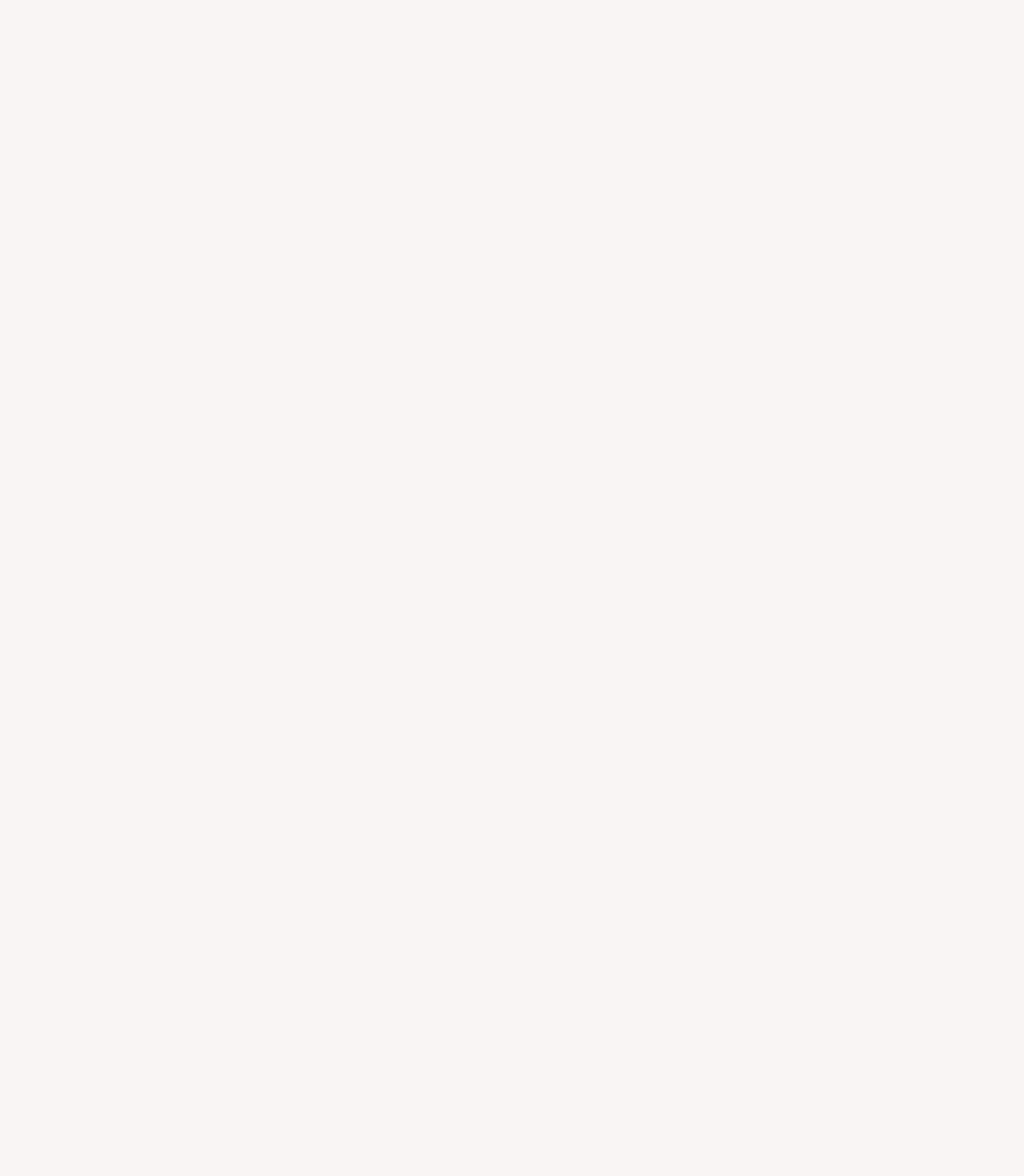
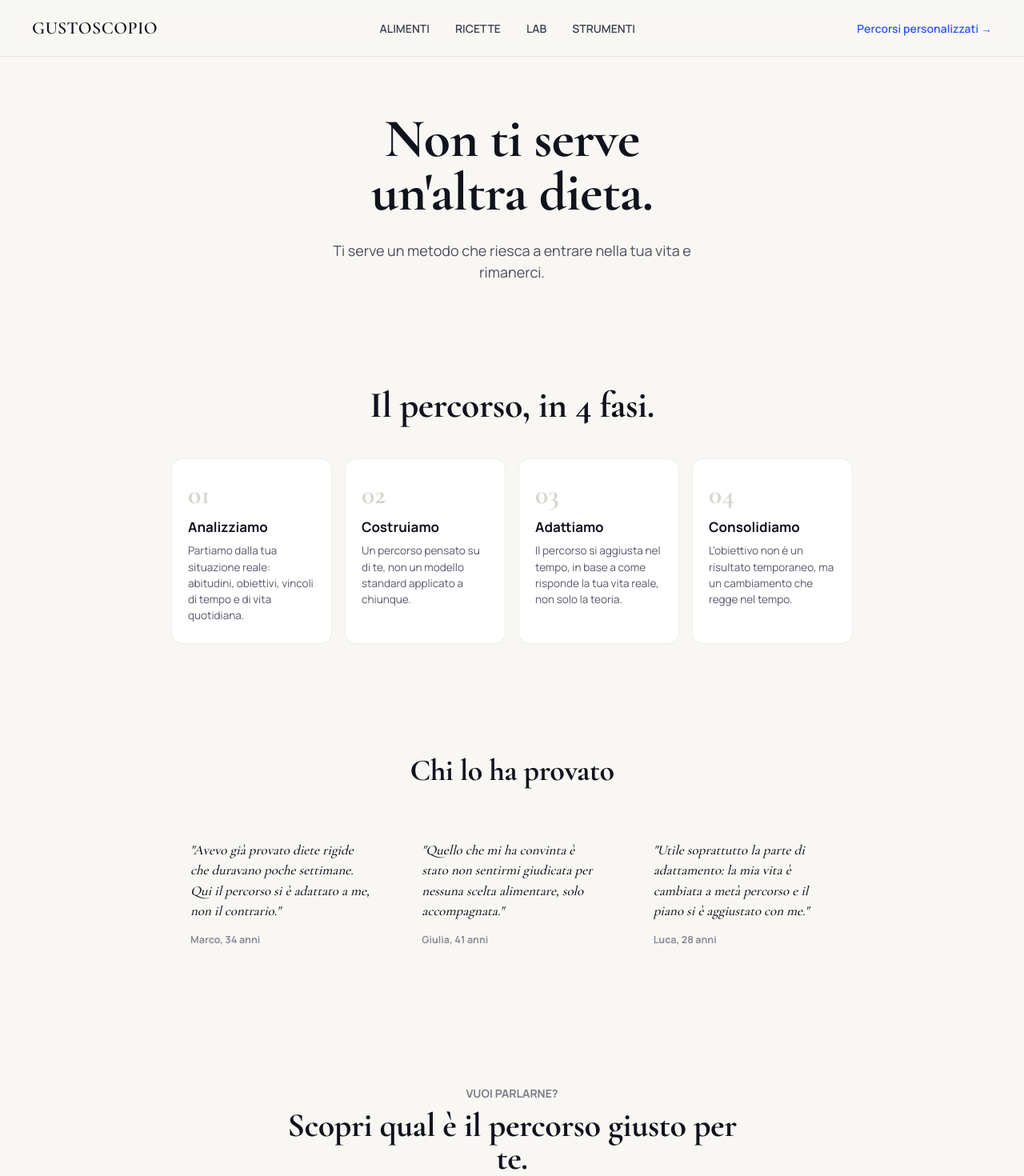
Before and after one commit to davidepalu94/gustoscopio, a React (Vite) app in the folder gustoscopio/: page /percorsi-personalizzati in a window 1280 px wide. Before the commit this address had no page. Shown: the top 1470 px of the page at 80% size. Before the commit the page ends 800 px from the top, so only its background shows below. Built offline with nearby package versions, Linux system fonts and the light colour scheme.

Commit message:
Add files via upload

```diff
--- a/gustoscopio/src/App.jsx
+++ b/gustoscopio/src/App.jsx
@@ -16,6 +16,7 @@ import MitoOVeritaPage from './pages/MitoOVeritaPage';
 import AlimentiPage from './pages/AlimentiPage';
 import ArticlesPage from './pages/ArticlesPage';
 import ArticlePage from './pages/ArticlePage';
+import PercorsiPage from './pages/PercorsiPage';
 
 export default function App() {
   return (
@@ -38,6 +39,7 @@ export default function App() {
           <Route path="/mito-o-verita" element={<MitoOVeritaPage />} />
           <Route path="/articoli" element={<ArticlesPage />} />
           <Route path="/articoli/:slug" element={<ArticlePage />} />
+          <Route path="/percorsi-personalizzati" element={<PercorsiPage />} />
         </Routes>
       </BrowserRouter>
     </PlateProvider>
--- a/gustoscopio/src/components/Nav.jsx
+++ b/gustoscopio/src/components/Nav.jsx
@@ -10,7 +10,7 @@ export default function Nav() {
         <Link to="/lab">LAB</Link>
         <Link to="/strumenti">STRUMENTI</Link>
       </div>
-      <div className="nav-cta">Percorsi personalizzati →</div>
+      <div className="nav-cta"><Link to="/percorsi-personalizzati">Percorsi personalizzati →</Link></div>
     </nav>
   );
 }
--- /dev/null
+++ b/gustoscopio/src/components/PercorsiModal.jsx
@@ -0,0 +1,82 @@
+import { useState } from 'react';
+
+// ATTENZIONE: sostituire con l'indirizzo email reale prima della pubblicazione.
+const CONTACT_EMAIL = 'info@gustoscopio.it';
+
+const PACKAGES = [
+  { id: 'visita', label: 'Prima visita', desc: 'Un incontro iniziale per valutare la tua situazione e i tuoi obiettivi.' },
+  { id: '3m', label: 'Percorso 3 mesi', desc: 'La base per costruire le prime abitudini sostenibili.' },
+  { id: '6m', label: 'Percorso 6 mesi', desc: 'Il tempo per consolidare i risultati e adattare il percorso.' },
+  { id: '12m', label: 'Percorso 12 mesi', desc: 'Un accompagnamento esteso, pensato per cambiamenti duraturi.' },
+];
+
+const ADDONS = [
+  { id: 'allenamento', label: 'Scheda di allenamento personalizzata' },
+  { id: 'manuali', label: 'Pacchetto PDF con manuali e guide' },
+];
+
+export default function PercorsiModal({ isOpen, onClose }) {
+  const [selectedPackage, setSelectedPackage] = useState(null);
+  const [addOns, setAddOns] = useState([]);
+
+  if (!isOpen) return null;
+
+  function toggleAddon(id) {
+    setAddOns((a) => (a.includes(id) ? a.filter((x) => x !== id) : [...a, id]));
+  }
+
+  const pkg = PACKAGES.find((p) => p.id === selectedPackage);
+  const addonLabels = ADDONS.filter((a) => addOns.includes(a.id)).map((a) => a.label);
+
+  const subject = 'Richiesta informazioni - Percorsi personalizzati';
+  const body =
+    `Percorso di interesse: ${pkg ? pkg.label : '(da specificare)'}\n` +
+    `Extra richiesti: ${addonLabels.length ? addonLabels.join(', ') : 'nessuno'}\n\n` +
+    `Scrivi qui eventuali domande o dettagli aggiuntivi:\n`;
+  const mailtoHref = `mailto:${CONTACT_EMAIL}?subject=${encodeURIComponent(subject)}&body=${encodeURIComponent(body)}`;
+
+  return (
+    <div className="modal-overlay" onClick={onClose}>
+      <div className="modal-panel" onClick={(e) => e.stopPropagation()}>
+        <button className="modal-close" onClick={onClose}>✕</button>
+
+        <h3 className="modal-title">Scegli il tuo percorso</h3>
+        <p className="modal-subtitle">Seleziona un'opzione: potrai comunque parlarne prima di decidere.</p>
+
+        <div className="modal-package-grid">
+          {PACKAGES.map((p) => (
+            <button
+              key={p.id}
+              className={`modal-package-card ${selectedPackage === p.id ? 'active' : ''}`}
+              onClick={() => setSelectedPackage(p.id)}
+            >
+              <div className="modal-package-label">{p.label}</div>
+              <div className="modal-package-desc">{p.desc}</div>
+            </button>
+          ))}
+        </div>
+
+        <div className="modal-addons">
+          <div className="modal-addons-title">Vuoi aggiungere qualcosa?</div>
+          {ADDONS.map((a) => (
+            <label key={a.id} className="modal-addon-row">
+              <input type="checkbox" checked={addOns.includes(a.id)} onChange={() => toggleAddon(a.id)} />
+              <span>{a.label}</span>
+            </label>
+          ))}
+        </div>
+
+        <a
+          href={mailtoHref}
+          className={`add-btn modal-submit-btn ${!selectedPackage ? 'disabled' : ''}`}
+          onClick={(e) => { if (!selectedPackage) e.preventDefault(); }}
+        >
+          Invia richiesta via email →
+        </a>
+        <p className="modal-note">
+          Si aprirà il tuo programma di posta con una email precompilata: potrai rileggerla e modificarla prima di inviarla.
+        </p>
+      </div>
+    </div>
+  );
+}
--- a/gustoscopio/src/pages/BmiPage.jsx
+++ b/gustoscopio/src/pages/BmiPage.jsx
@@ -63,7 +63,7 @@ export default function BmiPage() {
 
         <div className="teaser" style={{ padding: '30px 0' }}>
           <p style={{ fontSize: 14 }}>Per un quadro reale della tua composizione corporea serve altro che un numero.</p>
-          <div className="teaser-cta" style={{ fontSize: 14 }}>Scopri i percorsi personalizzati →</div>
+          <Link to="/percorsi-personalizzati" className="teaser-cta" style={{ fontSize: 14 }}>Scopri i percorsi personalizzati →</Link>
         </div>
       </div>
       <footer className="foot">
--- a/gustoscopio/src/pages/FabbisognoPage.jsx
+++ b/gustoscopio/src/pages/FabbisognoPage.jsx
@@ -81,7 +81,7 @@ export default function FabbisognoPage() {
 
         <div className="teaser" style={{ padding: '30px 0' }}>
           <p style={{ fontSize: 14 }}>Vuoi un calcolo costruito sulla tua situazione specifica, non su una formula generica?</p>
-          <div className="teaser-cta" style={{ fontSize: 14 }}>Scopri i percorsi personalizzati →</div>
+          <Link to="/percorsi-personalizzati" className="teaser-cta" style={{ fontSize: 14 }}>Scopri i percorsi personalizzati →</Link>
         </div>
       </div>
       <footer className="foot">
--- a/gustoscopio/src/pages/Home.jsx
+++ b/gustoscopio/src/pages/Home.jsx
@@ -246,7 +246,7 @@ export default function Home() {
           personalizzato parte invece dalla tua situazione, dai tuoi obiettivi e dalle
           tue esigenze.
         </p>
-        <div className="teaser-cta">Scopri i percorsi personalizzati →</div>
+        <Link to="/percorsi-personalizzati" className="teaser-cta">Scopri i percorsi personalizzati →</Link>
       </div>
 
       <footer className="foot">
--- /dev/null
+++ b/gustoscopio/src/pages/PercorsiPage.jsx
@@ -0,0 +1,75 @@
+import { useState } from 'react';
+import Nav from '../components/Nav';
+import PercorsiModal from '../components/PercorsiModal';
+
+const PHASES = [
+  { num: '01', title: 'Analizziamo', desc: 'Partiamo dalla tua situazione reale: abitudini, obiettivi, vincoli di tempo e di vita quotidiana.' },
+  { num: '02', title: 'Costruiamo', desc: 'Un percorso pensato su di te, non un modello standard applicato a chiunque.' },
+  { num: '03', title: 'Adattiamo', desc: 'Il percorso si aggiusta nel tempo, in base a come risponde la tua vita reale, non solo la teoria.' },
+  { num: '04', title: 'Consolidiamo', desc: 'L\'obiettivo non è un risultato temporaneo, ma un cambiamento che regge nel tempo.' },
+];
+
+const TESTIMONIALS = [
+  { name: 'Marco, 34 anni', text: 'Avevo già provato diete rigide che duravano poche settimane. Qui il percorso si è adattato a me, non il contrario.' },
+  { name: 'Giulia, 41 anni', text: 'Quello che mi ha convinta è stato non sentirmi giudicata per nessuna scelta alimentare, solo accompagnata.' },
+  { name: 'Luca, 28 anni', text: 'Utile soprattutto la parte di adattamento: la mia vita è cambiata a metà percorso e il piano si è aggiustato con me.' },
+];
+
+export default function PercorsiPage() {
+  const [modalOpen, setModalOpen] = useState(false);
+
+  return (
+    <div>
+      <Nav />
+
+      <header className="hero" style={{ paddingTop: 70 }}>
+        <h1 style={{ fontSize: 'clamp(38px, 7vw, 68px)' }}>Non ti serve<br />un'altra dieta.</h1>
+        <p className="sub">Ti serve un metodo che riesca a entrare nella tua vita e rimanerci.</p>
+      </header>
+
+      <div className="section" style={{ maxWidth: 900 }}>
+        <div className="section-head">
+          <h2 style={{ fontSize: 'clamp(32px, 5vw, 46px)' }}>Il percorso, in 4 fasi.</h2>
+        </div>
+        <div className="phases-grid">
+          {PHASES.map((p) => (
+            <div className="phase-card" key={p.num}>
+              <div className="phase-num">{p.num}</div>
+              <div className="phase-title">{p.title}</div>
+              <div className="phase-desc">{p.desc}</div>
+            </div>
+          ))}
+        </div>
+      </div>
+
+      <div className="section" style={{ maxWidth: 900 }}>
+        <div className="section-head">
+          <h2 style={{ fontSize: 'clamp(28px, 4vw, 38px)' }}>Chi lo ha provato</h2>
+        </div>
+        <div className="testimonial-grid">
+          {TESTIMONIALS.map((t) => (
+            <div className="testimonial-card" key={t.name}>
+              <div className="testimonial-text">"{t.text}"</div>
+              <div className="testimonial-name">{t.name}</div>
+            </div>
+          ))}
+        </div>
+      </div>
+
+      <div className="teaser" style={{ paddingBottom: 90 }}>
+        <div className="kicker">VUOI PARLARNE?</div>
+        <h2>Scopri qual è il percorso giusto per te.</h2>
+        <p>Nessun impegno: la prima richiesta serve solo a capire da dove partire.</p>
+        <button className="add-btn" style={{ marginTop: 24, fontSize: 15, padding: '15px 28px' }} onClick={() => setModalOpen(true)}>
+          Richiedi informazioni →
+        </button>
+      </div>
+
+      <footer className="foot">
+        Informazioni nutrizionali a scopo divulgativo. Non sostituiscono una valutazione professionale personalizzata.
+      </footer>
+
+      <PercorsiModal isOpen={modalOpen} onClose={() => setModalOpen(false)} />
+    </div>
+  );
+}
--- a/gustoscopio/src/styles.css
+++ b/gustoscopio/src/styles.css
@@ -407,3 +407,36 @@ footer.foot { text-align: center; padding: 40px 24px; color: #8a8d97; font-size:
 .inline-quiz-result { margin-top: 16px; padding-top: 16px; border-top: 1px solid rgba(16,19,28,0.1); }
 .inline-quiz-verdict { font-weight: 700; font-size: 14px; margin-bottom: 8px; }
 .inline-quiz-explanation { font-size: 14px; line-height: 1.6; color: #4b4f5e; }
+
+/* PERCORSI PERSONALIZZATI PAGE */
+.phases-grid { display: grid; grid-template-columns: repeat(4, 1fr); gap: 16px; }
+@media (max-width: 800px) { .phases-grid { grid-template-columns: repeat(2, 1fr); } }
+.phase-card { background: #FFFFFF; border: 1px solid rgba(16,19,28,0.07); border-radius: 14px; padding: 24px 20px; }
+.phase-num { font-family: 'Cormorant Garamond', serif; font-size: 34px; font-weight: 700; color: #d7d5cd; }
+.phase-title { font-weight: 700; font-size: 17px; margin: 8px 0 8px; }
+.phase-desc { font-size: 13.5px; color: #575a68; line-height: 1.5; }
+
+.testimonial-grid { display: grid; grid-template-columns: repeat(3, 1fr); gap: 16px; }
+@media (max-width: 800px) { .testimonial-grid { grid-template-columns: 1fr; } }
+.testimonial-card { background: #F8F7F3; border-radius: 14px; padding: 24px; }
+.testimonial-text { font-family: 'Cormorant Garamond', serif; font-size: 17px; font-style: italic; line-height: 1.5; margin-bottom: 14px; }
+.testimonial-name { font-size: 12.5px; font-weight: 700; color: #8a8d97; }
+
+/* MODAL */
+.modal-overlay { position: fixed; inset: 0; background: rgba(16,19,28,0.55); display: flex; align-items: center; justify-content: center; z-index: 200; padding: 20px; }
+.modal-panel { background: white; border-radius: 20px; padding: 36px; max-width: 560px; width: 100%; max-height: 88vh; overflow-y: auto; position: relative; }
+.modal-close { position: absolute; top: 20px; right: 20px; background: #F8F7F3; border: none; width: 32px; height: 32px; border-radius: 50%; font-size: 15px; }
+.modal-title { font-size: 26px; font-weight: 700; margin-bottom: 6px; }
+.modal-subtitle { font-size: 14px; color: #575a68; margin-bottom: 24px; }
+.modal-package-grid { display: grid; grid-template-columns: 1fr 1fr; gap: 10px; margin-bottom: 26px; }
+@media (max-width: 500px) { .modal-package-grid { grid-template-columns: 1fr; } }
+.modal-package-card { text-align: left; background: #F8F7F3; border: 2px solid transparent; border-radius: 12px; padding: 16px; transition: border-color 140ms ease; }
+.modal-package-card.active { border-color: #3155FF; background: rgba(49,85,255,0.06); }
+.modal-package-label { font-weight: 700; font-size: 14.5px; margin-bottom: 6px; }
+.modal-package-desc { font-size: 12.5px; color: #575a68; line-height: 1.4; }
+.modal-addons { margin-bottom: 26px; }
+.modal-addons-title { font-weight: 700; font-size: 13px; color: #575a68; margin-bottom: 10px; }
+.modal-addon-row { display: flex; align-items: center; gap: 10px; font-size: 14px; padding: 8px 0; cursor: pointer; }
+.modal-submit-btn { display: block; width: 100%; text-align: center; text-decoration: none; }
+.modal-submit-btn.disabled { opacity: 0.4; pointer-events: none; }
+.modal-note { font-size: 12px; color: #8a8d97; text-align: center; margin-top: 14px; line-height: 1.5; }
```
Also changed, not shown: 1 other file (tests, documents, lock files or other folders).
